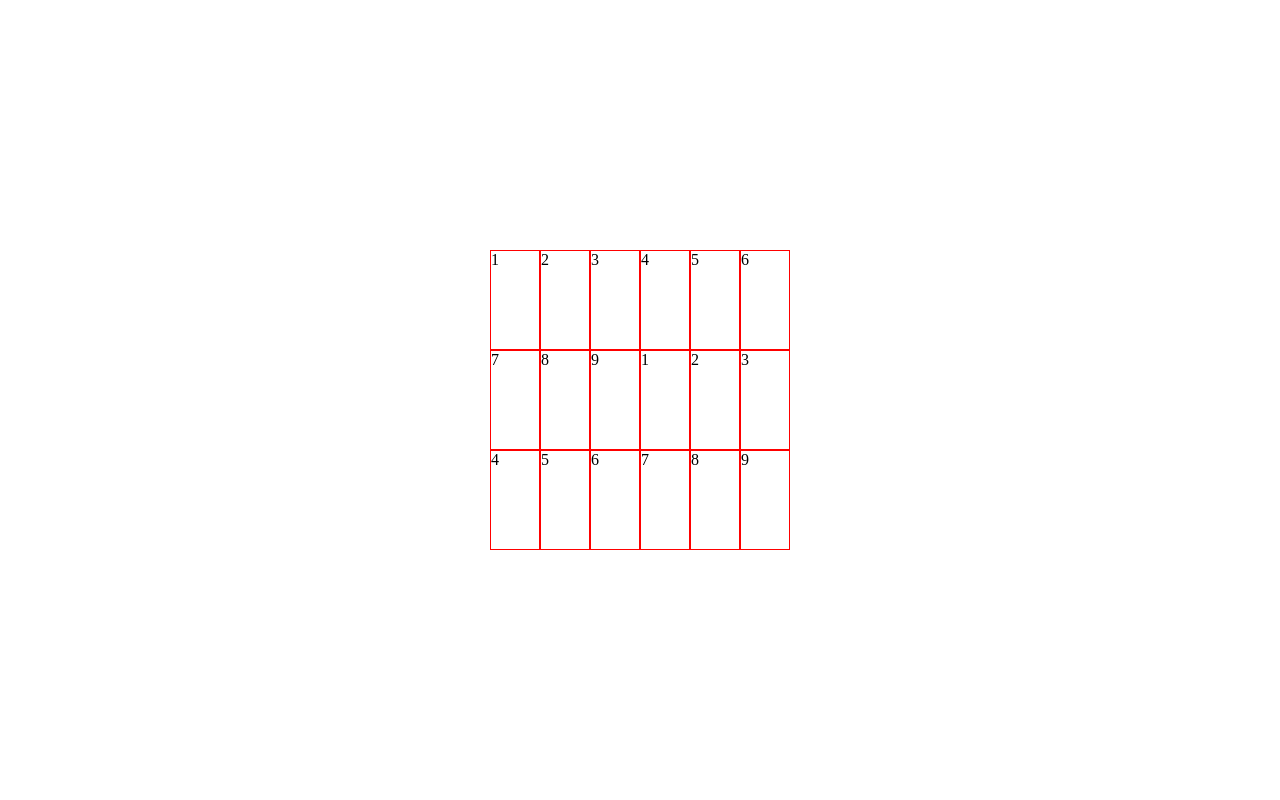
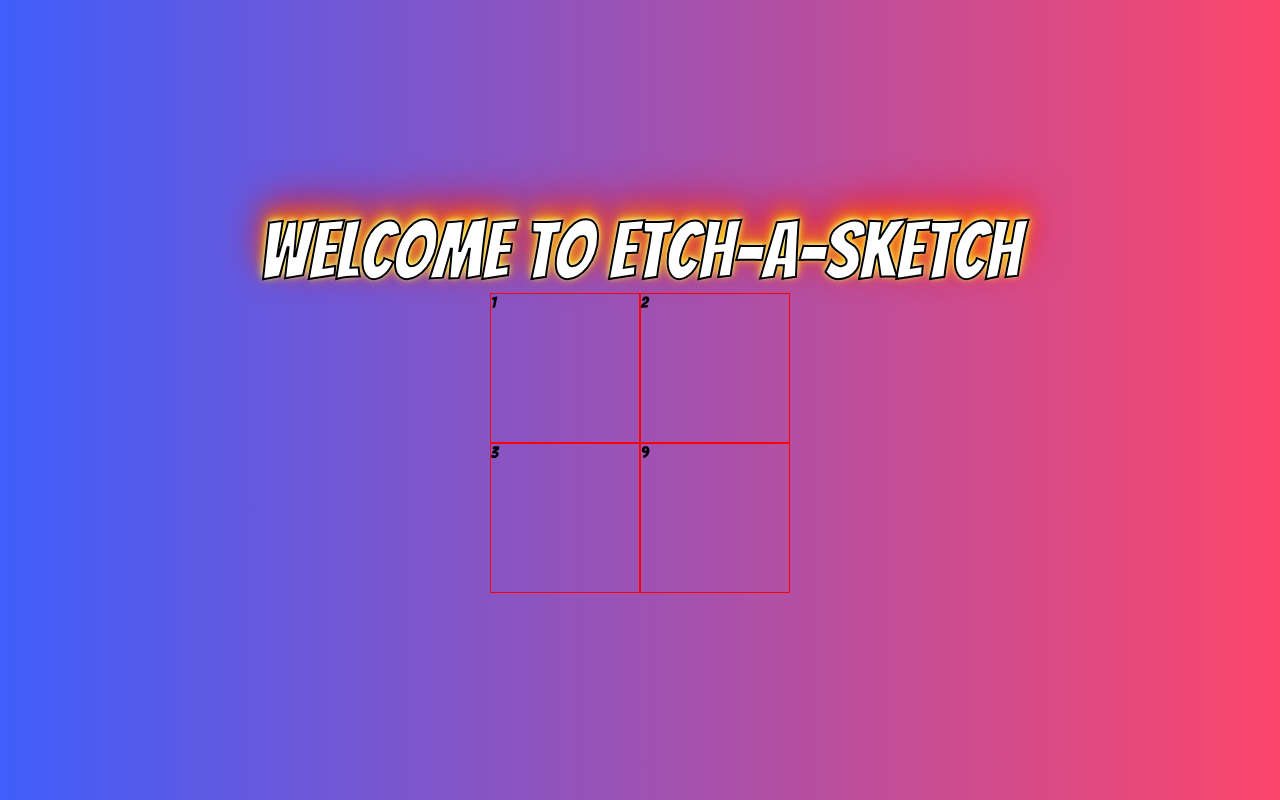
Before and after one commit to AndreasStenHansen/Etch-a-Sketch, a plain HTML site: page index.html in a window 1280 px wide. Drawn offline with Linux system fonts and the light colour scheme.

Commit message:
Add header and fonts

```diff
--- a/index.html
+++ b/index.html
@@ -4,29 +4,22 @@
     <meta charset="UTF-8" />
     <meta http-equiv="X-UA-Compatible" content="IE=edge" />
     <meta name="viewport" content="width=device-width, initial-scale=1.0" />
-    <title>Document</title>
+    <title>Etch-a-sketch</title>
     <link rel="stylesheet" href="./style.css" />
+    <link rel="preconnect" href="https://fonts.googleapis.com" />
+    <link rel="preconnect" href="https://fonts.gstatic.com" crossorigin />
+    <link
+      href="https://fonts.googleapis.com/css2?family=Bangers&display=swap"
+      rel="stylesheet"
+    />
   </head>
   <body>
     <div class="page">
+      <div class="welcome">Welcome to Etch-a-Sketch</div>
       <div class="grid-container">
         <div class="grid-item">1</div>
         <div class="grid-item">2</div>
         <div class="grid-item">3</div>
-        <div class="grid-item">4</div>
-        <div class="grid-item">5</div>
-        <div class="grid-item">6</div>
-        <div class="grid-item">7</div>
-        <div class="grid-item">8</div>
-        <div class="grid-item">9</div>
-        <div class="grid-item">1</div>
-        <div class="grid-item">2</div>
-        <div class="grid-item">3</div>
-        <div class="grid-item">4</div>
-        <div class="grid-item">5</div>
-        <div class="grid-item">6</div>
-        <div class="grid-item">7</div>
-        <div class="grid-item">8</div>
         <div class="grid-item">9</div>
       </div>
     </div>
--- a/style.css
+++ b/style.css
@@ -1,5 +1,18 @@
 body {
     margin: 0px;
+    background: rgb(63,94,251);
+    background: -moz-linear-gradient(90deg, rgba(63,94,251,1) 0%, rgba(252,70,107,1) 100%);
+    background: -webkit-linear-gradient(90deg, rgba(63,94,251,1) 0%, rgba(252,70,107,1) 100%);
+    background: linear-gradient(90deg, rgba(63,94,251,1) 0%, rgba(252,70,107,1) 100%);
+    filter: progid:DXImageTransform.Microsoft.gradient(startColorstr="#3f5efb",endColorstr="#fc466b",GradientType=1);
+    font-family: 'Bangers', cursive;
+}
+
+.welcome {
+    font-size: 80px;
+    color: #FFFFFF;
+    text-shadow: 0 -1px 4px #FFF, 0 -2px 10px #ff0, 0 -10px 20px #ff8000, 0 -18px 40px #F00;
+    -webkit-text-stroke: 2px black;
 }
 
 .page{
@@ -7,11 +20,12 @@ body {
     height: 100vh;
     justify-content: center;
     align-items: center;
+    flex-direction: column;
 }
 
 .grid-container {
     display: grid;
-    grid-template-columns: auto auto auto auto auto auto;
+    grid-template-columns: auto auto ;
     height: 300px;
     width: 300px;
 }
```
